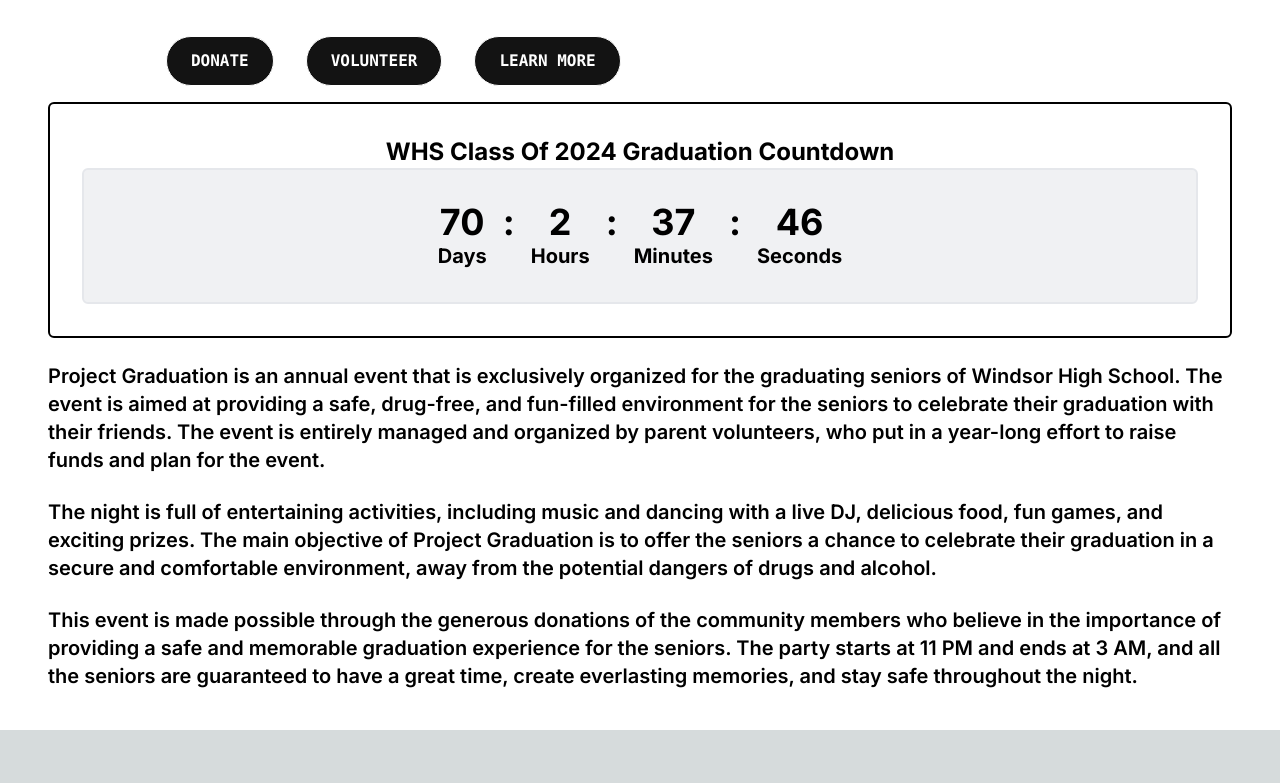
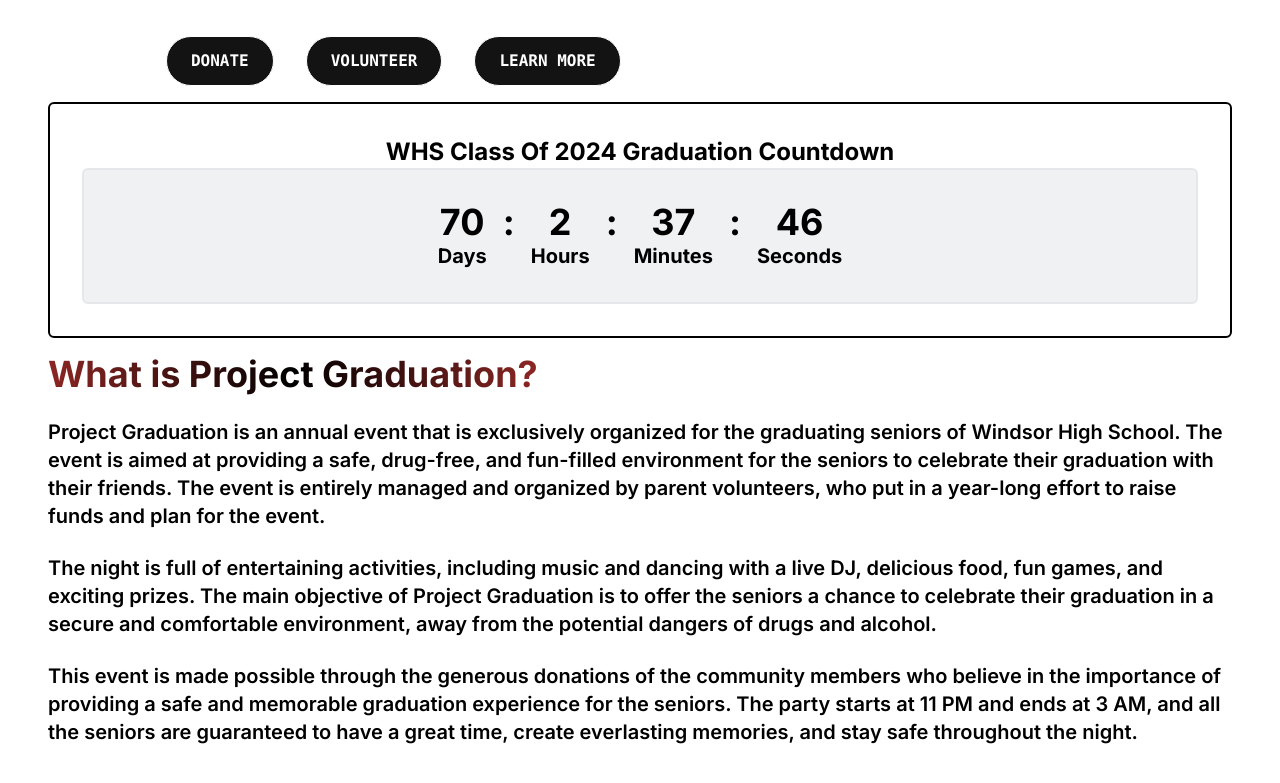
Before and after one commit to mebsport/windsor-project-graduation-site, a Next.js app: page / in a window 1280 px wide. Shown: the part 441-1224 px from the top of the page. Before the commit the page ends 1171 px from the top, so only its background shows below. Built offline with nearby package versions, Linux system fonts and the light colour scheme.

Commit message:
Update AboutSection.tsx

```diff
--- a/src/app/components/AboutSection.tsx
+++ b/src/app/components/AboutSection.tsx
@@ -2,7 +2,10 @@ import React from 'react'
 
 const AboutSection = () => {
   return (
-    <div id='about'>
+    <div id='about' className='mt-4'>
+      <span className='mt-4 font-bold text-2xl lg:text-4xl text-transparent bg-clip-text bg-gradient-to-r from-[#8c2724] via-black to-[#8c2724]'>
+        What is Project Graduation? {''}
+      </span>
       <p className='mt-6 text-black font-semibold text-base sm:text-lg lg:text-xl mb-6'>
         Project Graduation is an annual event that is exclusively organized for
         the graduating seniors of Windsor High School. The event is aimed at
```
